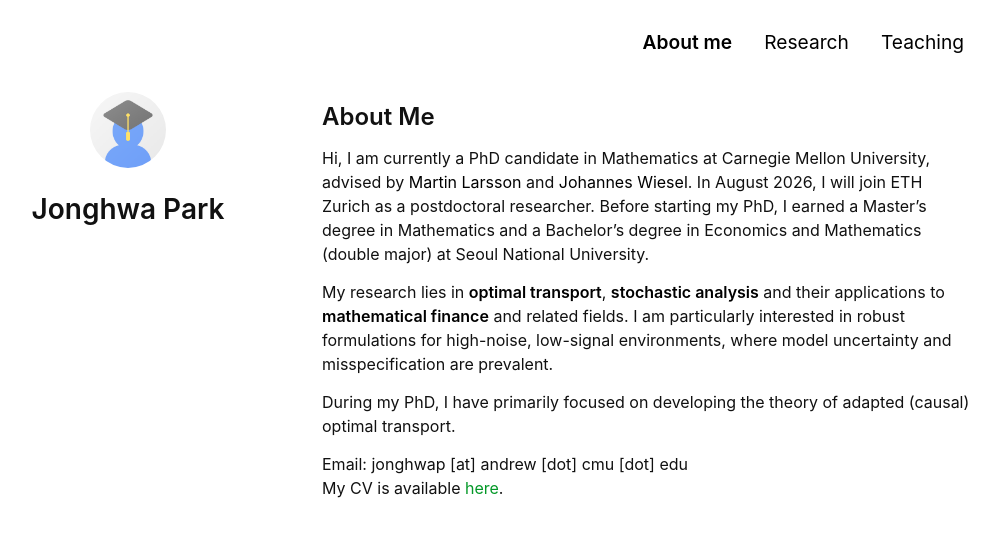
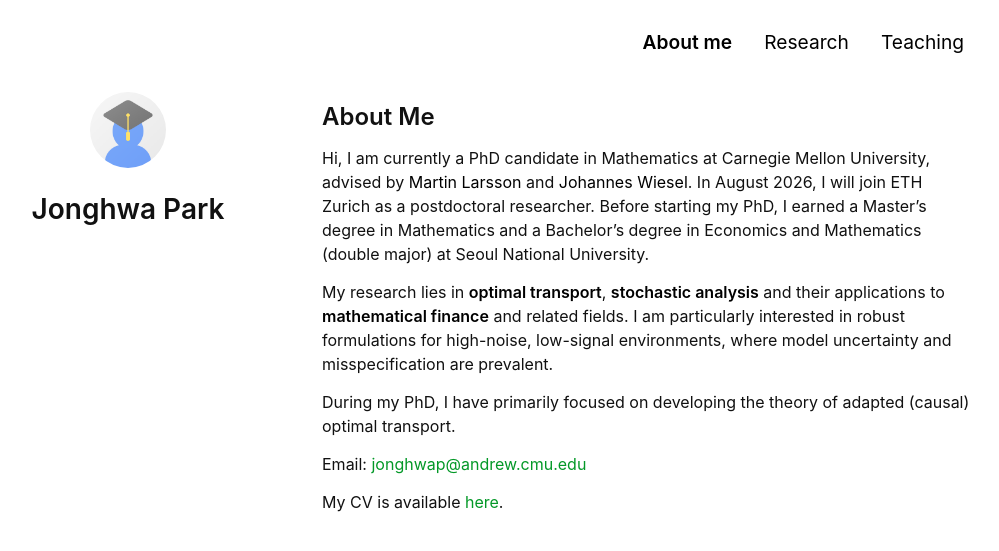
Before and after one commit to Jonghwap/Jonghwap.github.io, a Jekyll site: the page built from index.md, in a window 1280 px wide. Shown: the top 551 px of the page, without its empty margins (148-1147 px from the left). Built offline with Jekyll 4.4.1, drawn with Linux system fonts in a browser that asks for light colours; a style sheet for code colours, icons or effects is not loaded; our own code applies the rules of GitHub Pages for plain Markdown files; part of the change alters nothing that is shown.

Commit message:
Update index.md

```diff
--- a/index.md
+++ b/index.md
@@ -10,5 +10,17 @@ My research lies in **optimal transport**, **stochastic analysis** and their app
 
 During my PhD, I have primarily focused on developing the theory of adapted (causal) optimal transport.
 
-Email: jonghwap [at] andrew [dot] cmu [dot] edu
+Email: <span id="email-slot"></span>
+<noscript>jonghwap [at] andrew [dot] cmu [dot] edu</noscript>
+<script>
+  (function () {
+    var user = 'jonghwap';
+    var domain = 'andrew.cmu.edu';
+    var link = document.createElement('a');
+    link.className = 'accent-link';
+    link.href = 'mailto:' + user + '@' + domain;
+    link.textContent = user + '@' + domain;
+    document.getElementById('email-slot').appendChild(link);
+  })();
+</script>
 My CV is available <a class="accent-link" href="/assets/files/CV_Jonghwa_Park.pdf">here</a>.
```
